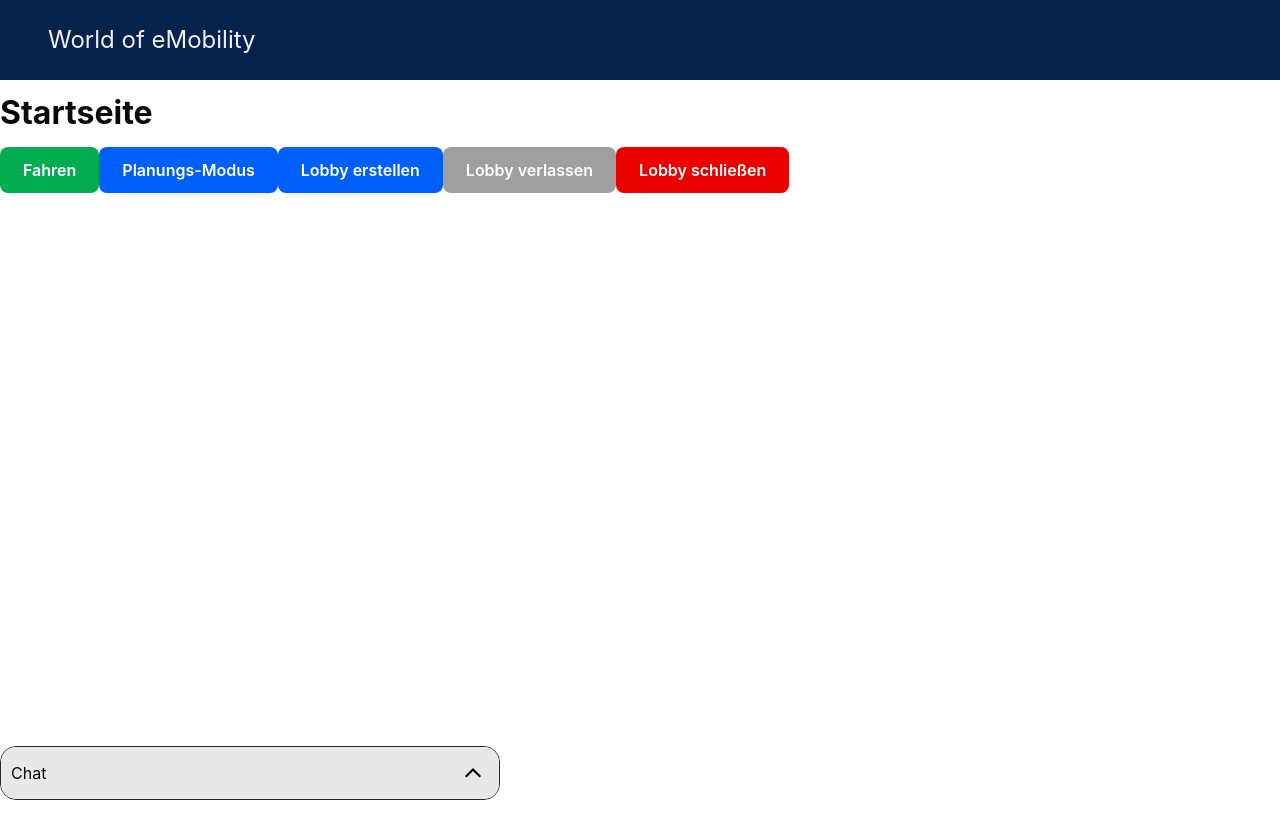
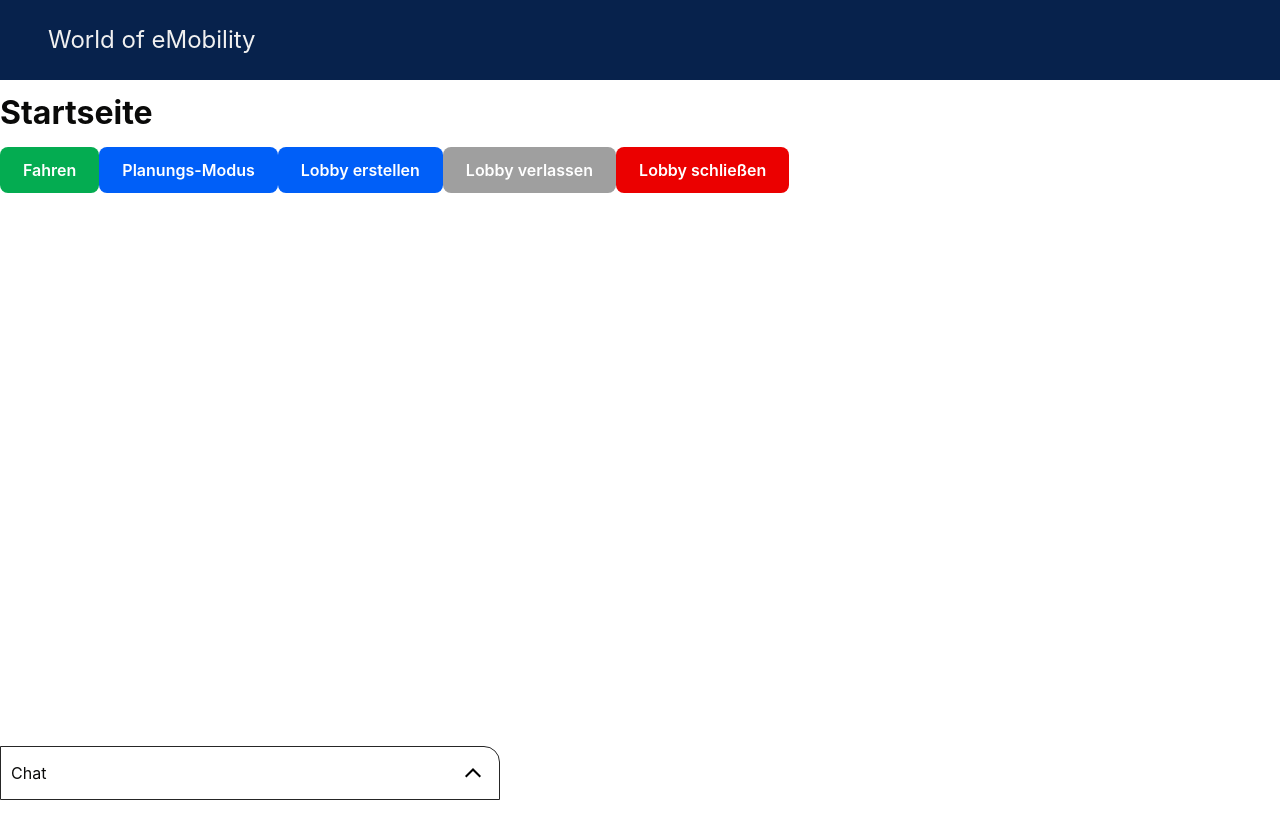
Before and after one commit to yannickMessinger/SoftwareTechnikProjekt_frontend, a Vue app: page / in a window 1280 px wide. Shown: the top 838 px of the page. Built offline with nearby package versions, Linux system fonts and the light colour scheme.

Commit message:
Adds improvment to the chat design

```diff
--- a/src/components/UI/Chat.vue
+++ b/src/components/UI/Chat.vue
@@ -58,7 +58,7 @@
         width: 100%;
         max-width: 500px;
         max-height: 300px;
-        border-radius: 16px;
+        border-top-right-radius: 16px;
         border: 1px solid var(--woe-gray-90);
 
     }
@@ -73,7 +73,6 @@
         justify-content: space-between;
         padding: 10px;
         border-bottom: var(--woe-gray-90);
-        background: var(--woe-gray-30);
         color: var(--woe-black);
     }
 
```
